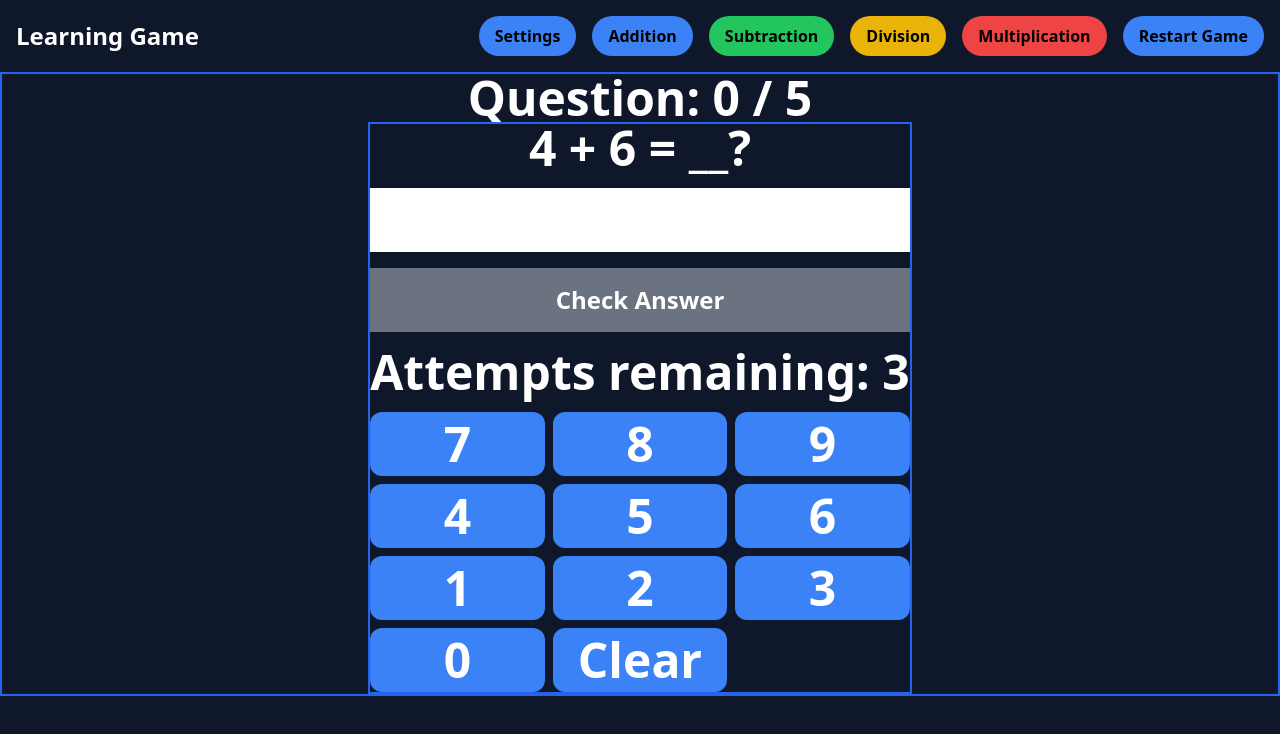
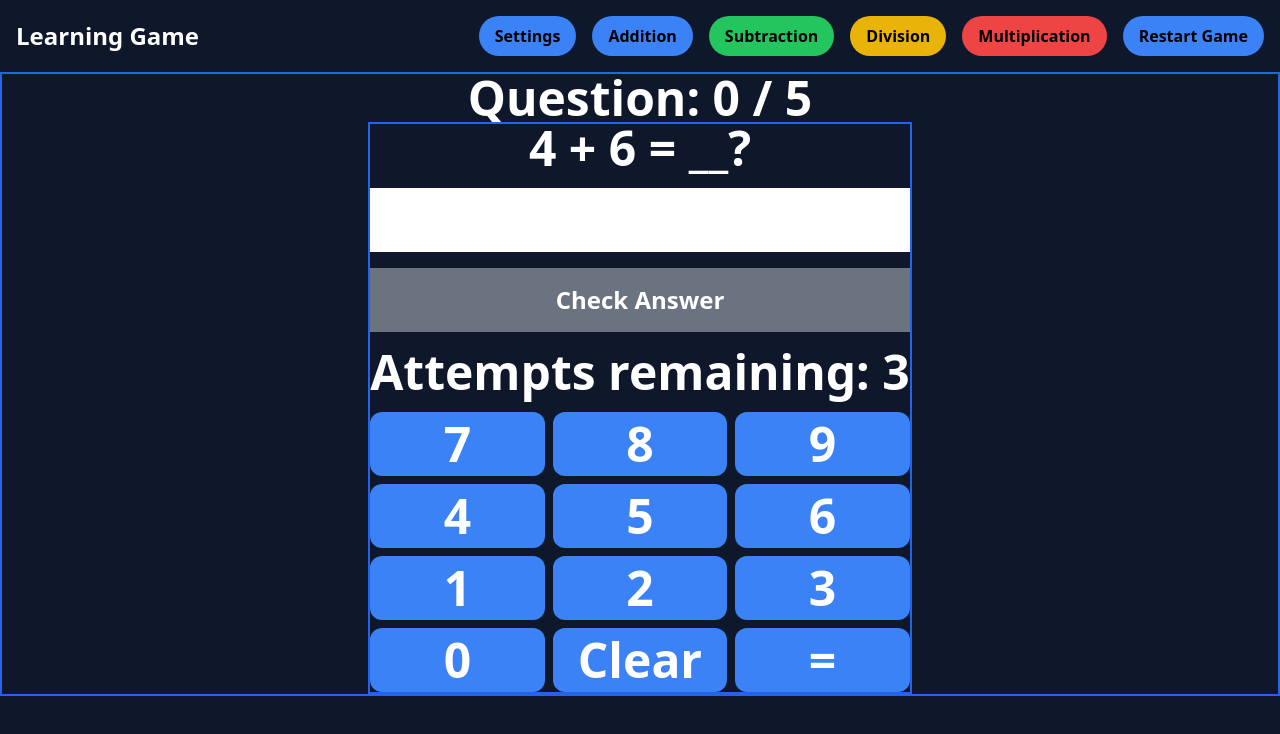
Before and after one commit to bartswierz/learning-game, a React (Vite) app: page / in a window 1280 px wide. Shown: the top 734 px of the page. Built offline with nearby package versions, Linux system fonts and the light colour scheme.

Commit message:
added an equal button into the numberpad

```diff
--- a/src/components/ui/Addition.tsx
+++ b/src/components/ui/Addition.tsx
@@ -34,8 +34,9 @@ const Addition = ({ settings }: AdditionProps) => {
   IF CORRECT: Score + 1, New Question
   IF WRONG: Attempts-1
   */
-  const handleCheck = (e: { preventDefault: () => void }) => {
-    e.preventDefault();
+  // const handleCheck = (e: { preventDefault: () => void }) => {
+  const handleCheck = () => {
+    // e.preventDefault();
     const isCorrect = checkAnswer(numberOne, numberTwo, userInput);
 
     // IF correct, score + 1, new question
@@ -86,6 +87,7 @@ const Addition = ({ settings }: AdditionProps) => {
         </span>
       </div>
       {/* GAME IS COMPLETED - Game ends either the user reaches all questions OR runs out of attempts */}
+      {/* TODO - move this into a separate component */}
       {gameOver ? ( // result === 'success' || result === 'failed'
         <>
           <div className="text-center font-bold">
@@ -132,7 +134,7 @@ const Addition = ({ settings }: AdditionProps) => {
             Check Answer
           </button>
           <p>Attempts remaining: {attempts}</p>
-          <NumberPad setUserInputCallback={setUserInput} userInput={userInput} />
+          <NumberPad setUserInputCallback={setUserInput} userInput={userInput} checkAnswerCallback={handleCheck} />
         </div>
       )}
     </div>
--- a/src/components/ui/NumberPad.tsx
+++ b/src/components/ui/NumberPad.tsx
@@ -1,16 +1,22 @@
 interface NumberPadProps {
   setUserInputCallback: (userInput: string) => void;
+  checkAnswerCallback: () => void;
   userInput: string;
 }
 
 // Component containing buttons 0-9 and a clear button to reset user input
-const NumberPad = ({ setUserInputCallback, userInput }: NumberPadProps) => {
+const NumberPad = ({ setUserInputCallback, checkAnswerCallback, userInput }: NumberPadProps) => {
   const numberPadValues = ["7", "8", "9", "4", "5", "6", "1", "2", "3", "0", "Clear"];
 
   // Updates userInput state in the parent component via callback function
   const handleClick = (value: string) => {
-    if (value === "Clear") setUserInputCallback(""); // RESET INPUT
+    if (value === "Clear" || value === "check") setUserInputCallback(""); // RESET INPUT
     else setUserInputCallback(userInput + value); // ADD VALUE TO THE END OF THE CURRENT INPUT
+  };
+
+  const handleCheck = () => {
+    console.log("user clicked check");
+    checkAnswerCallback();
   };
 
   return (
@@ -27,6 +33,14 @@ const NumberPad = ({ setUserInputCallback, userInput }: NumberPadProps) => {
           </li>
         );
       })}
+      <li>
+        <button
+          onClick={handleCheck}
+          className="w-full bg-blue-500 text-white text-center px-4 py-2 rounded-xl hover:bg-blue-700 transition-color duration-300"
+        >
+          =
+        </button>
+      </li>
     </ul>
   );
 };
```
